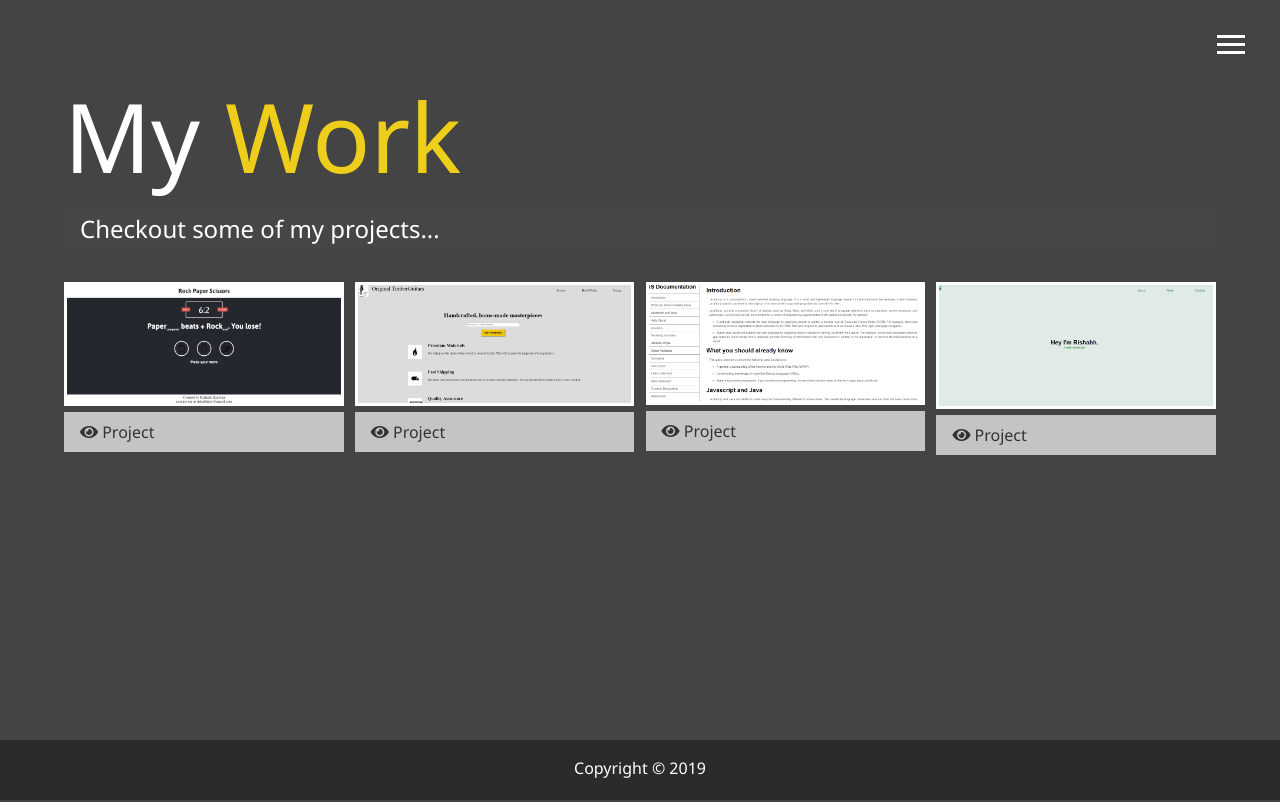
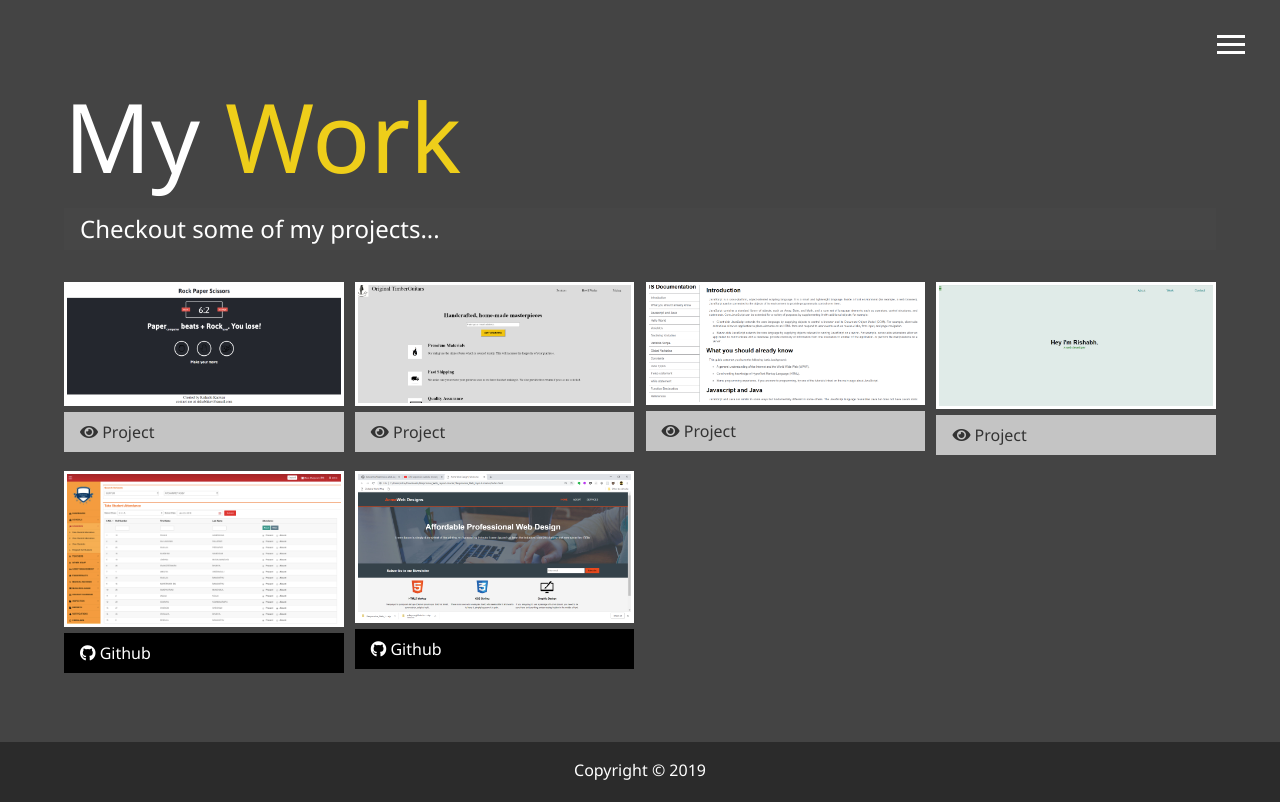
Before and after one commit to Kanwarme/modern-portfolio, a website: page dist/work.html in a window 1280 px wide. Drawn offline with Linux system fonts and the light colour scheme.

Commit message:
added few more projects

```diff
--- a/dist/work.html
+++ b/dist/work.html
@@ -106,6 +106,30 @@
                     <i class="fab fa-github"></i> Github
                 </a> -->
             </div>
+
+            <div class="item">
+                <a href="https://github.com/Kanwarme/school-erp-angular">
+                    <img src="img/projects/project5.jpg" alt="Project">
+                </a>
+                <!-- <a href="" class="btn-light">
+                    <i class="fas fa-eye"></i> Project
+                </a> -->
+                <a href="https://github.com/Kanwarme/school-erp-angular" class="btn-dark">
+                    <i class="fab fa-github"></i> Github
+                </a>
+            </div>
+
+            <div class="item">
+                <a href="https://github.com/Kanwarme/Responsive_Web_Layout">
+                    <img src="img/projects/project6.png" alt="Project">
+                </a>
+                <!-- <a href="" class="btn-light">
+                        <i class="fas fa-eye"></i> Project
+                    </a> -->
+                <a href="https://github.com/Kanwarme/Responsive_Web_Layout" class="btn-dark">
+                    <i class="fab fa-github"></i> Github
+                </a>
+            </div>
         </div>
     </main>
 
```
Also changed, not shown: dist/img/projects/project5.jpg (added), dist/img/projects/project6.png (added).
